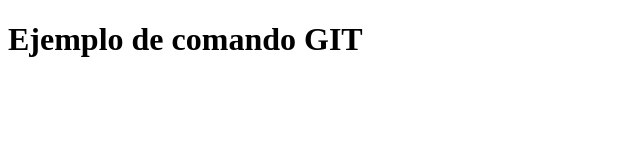
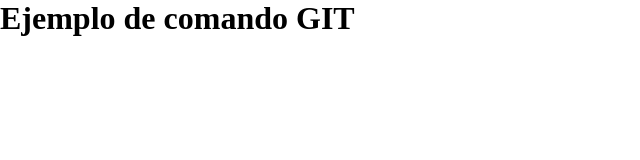
Before and after one commit to martinucho98/proyeto_web, a plain HTML site: page index.html in a window 1280 px wide. Shown: the whole page, without its empty margins (0-640 px from the left). Drawn offline with Linux system fonts and the light colour scheme.

Commit message:
agregamos ccs a la pagina

```diff
--- /dev/null
+++ b/css/estilos.css
@@ -0,0 +1,5 @@
+*{
+    padding: 0px;
+    margin: 0px;
+
+}
--- a/index.html
+++ b/index.html
@@ -3,6 +3,7 @@
 <head>
     <meta charset="UTF-8">
     <meta name="viewport" content="width=}, initial-scale=1.0">
+    <link rel="stylesheet" href="css/estilos.css">
     <title>Document</title>
 </head>
 <body>
```
